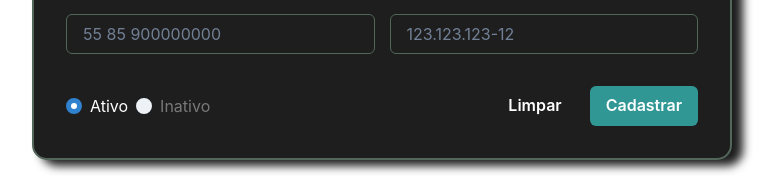
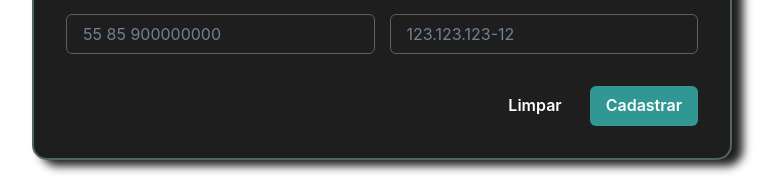
Before and after one commit to JoonhPedro/Customer-Registration, a React (Vite) app: page / in a window 1280 px wide. Shown: the part 294-470 px from the top of the page, without its empty margins (258-1039 px from the left). Built offline with nearby package versions, Linux system fonts and the light colour scheme; no server answers.

Commit message:
fix: remove  ativo and inativo components register

```diff
--- a/src/components/register/index.tsx
+++ b/src/components/register/index.tsx
@@ -1,3 +1,4 @@
+import { MoonIcon, SunIcon } from '@chakra-ui/icons'
 import {
   Badge,
   Button,
@@ -11,8 +12,6 @@ import {
   ModalFooter,
   ModalHeader,
   ModalOverlay,
-  Radio,
-  RadioGroup,
   Select,
   Spinner,
   Stack,
@@ -28,7 +27,6 @@ import {
   useColorMode,
   useToast,
 } from '@chakra-ui/react'
-import { SunIcon, MoonIcon } from '@chakra-ui/icons'
 import React, { useEffect, useRef, useState } from 'react'
 import { formatCpf, formatName, formatPhoneNumber } from '../../format/index'
 import { api } from '../../services/api'
@@ -58,7 +56,6 @@ export function Register() {
   const [customers, setCustomers] = useState<CustomerProps[]>([])
   const [isOpen, setIsOpen] = useState(false)
   const [loading, setLoading] = useState(false)
-  // const [value, setValue] = useState()
   const customerIdRef = useRef<string | null>(null)
   const nameRef = useRef<HTMLInputElement | null>(null)
   const emailRef = useRef<HTMLInputElement | null>(null)
@@ -77,7 +74,6 @@ export function Register() {
       setLoading(true)
       const response = await api.get('/customers')
       setCustomers(response.data)
-      console.log(response)
     } catch (err) {
       return err
     } finally {
@@ -114,8 +110,6 @@ export function Register() {
         position: 'top-right',
       })
     } catch (error) {
-      console.error('Erro ao cadastrar cliente:', error)
-
       toast({
         title: 'Erro ao cadastrar cliente.',
         description: 'Ocorreu um erro ao tentar cadastrar o cliente.',
@@ -151,9 +145,9 @@ export function Register() {
         position: 'top-right',
       })
     } catch (err) {
-      console.log(err)
+      console.log((err as Error).message)
       toast({
-        title: 'Erro ao excluir cliente.',
+        title: `${(err as Error).message}`,
         description: 'Ocorreu um erro ao tentar excluir o cliente.',
         status: 'error',
         duration: 1500,
@@ -195,8 +189,7 @@ export function Register() {
       !documentRef.current?.value ||
       !statusRef.current?.value
     ) {
-      // eslint-disable-next-line no-unused-expressions
-      ;('')
+      return
     }
     try {
       setLoading(true)
@@ -235,10 +228,9 @@ export function Register() {
         isClosable: true,
         position: 'top-right',
       })
-      // eslint-disable-next-line @typescript-eslint/no-explicit-any
-    } catch (err: any) {
+    } catch (err) {
       toast({
-        title: `${err.response.data.message}`,
+        title: `${(err as Error).message}`,
         description: 'Ocorreu um erro ao tentar atualizar o cliente.',
         status: 'error',
         duration: 1500,
@@ -316,14 +308,6 @@ export function Register() {
                 </Inputs>
               </Stack>
               <DivButton>
-                <RadioGroup defaultValue="1">
-                  <Stack direction="row">
-                    <Radio value="1">Ativo</Radio>
-                    <Radio value="2" isDisabled>
-                      Inativo
-                    </Radio>
-                  </Stack>
-                </RadioGroup>
                 <Stack spacing={3} direction="row">
                   <Button
                     colorScheme="teal"
@@ -428,12 +412,10 @@ export function Register() {
               <FormLabel>Nome</FormLabel>
               <Input ref={nameRef} placeholder="Nome do cliente" required />
             </FormControl>
-
             <FormControl mt={4}>
               <FormLabel>Email</FormLabel>
               <Input ref={emailRef} placeholder="Email do cliente" required />
             </FormControl>
-
             <FormControl mt={4}>
               <FormLabel>Telefone</FormLabel>
               <Input
@@ -443,7 +425,6 @@ export function Register() {
                 required
               />
             </FormControl>
-
             <FormControl mt={4}>
               <FormLabel>Documento</FormLabel>
               <Input
@@ -453,7 +434,6 @@ export function Register() {
                 required
               />
             </FormControl>
-
             <FormControl mt={4}>
               <FormLabel>Status</FormLabel>
               <Select ref={statusRef}>
@@ -462,7 +442,6 @@ export function Register() {
               </Select>
             </FormControl>
           </ModalBody>
-
           <ModalFooter>
             <Button colorScheme="blue" mr={3} onClick={handleUpdateCustomer}>
               Salvar
--- a/src/components/register/styles.ts
+++ b/src/components/register/styles.ts
@@ -33,8 +33,7 @@ export const FormsContainer = styled.div`
 `
 export const DivButton = styled.div`
   display: flex;
-  align-items: center;
-  justify-content: space-between;
+  justify-content: flex-end;
   padding-top: 1rem;
 `
 
@@ -47,7 +46,7 @@ export const Inputs = styled.div`
 export const ContainerTable = styled.div`
   display: flex;
   justify-content: center;
-  width: 1200px;
+  width: auto;
   padding: 8rem 0;
   button {
     cursor: pointer;
--- a/src/main.tsx
+++ b/src/main.tsx
@@ -1,9 +1,9 @@
+import { ChakraProvider, ColorModeScript } from '@chakra-ui/react'
 import React from 'react'
 import ReactDOM from 'react-dom/client'
 import App from './App.tsx'
+import theme from './config/themes.ts'
 import { GlobalStyle } from './styles/global.ts'
-import { ChakraProvider, ColorModeScript } from '@chakra-ui/react'
-import theme from './config/themes.ts'
 
 ReactDOM.createRoot(document.getElementById('root')!).render(
   <React.StrictMode>
--- a/src/services/api.ts
+++ b/src/services/api.ts
@@ -2,5 +2,4 @@ import axios from 'axios'
 
 export const api = axios.create({
   baseURL: 'https://api-clientes-ax5o.onrender.com/',
-  // baseURL: 'http://localhost:5000/',
 })
--- a/vite.config.ts
+++ b/vite.config.ts
@@ -1,5 +1,5 @@
+import react from '@vitejs/plugin-react'
 import { defineConfig } from 'vite'
-import react from '@vitejs/plugin-react'
 
 // https://vitejs.dev/config/
 export default defineConfig({
```
Also changed, not shown: .eslintrc.json, src/format/index.ts (line endings or trailing spaces), 1 other file (tests, documents, lock files or other folders).
